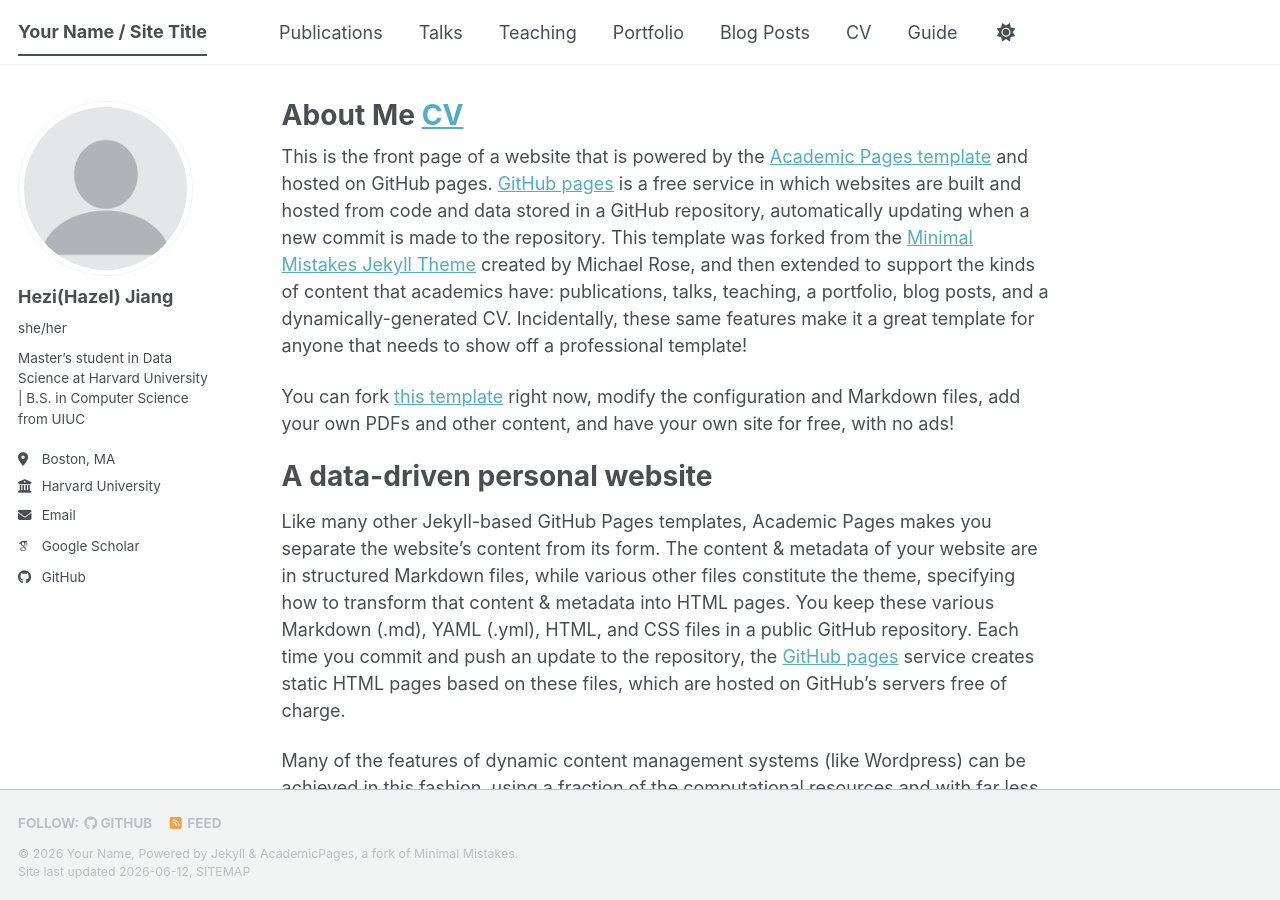
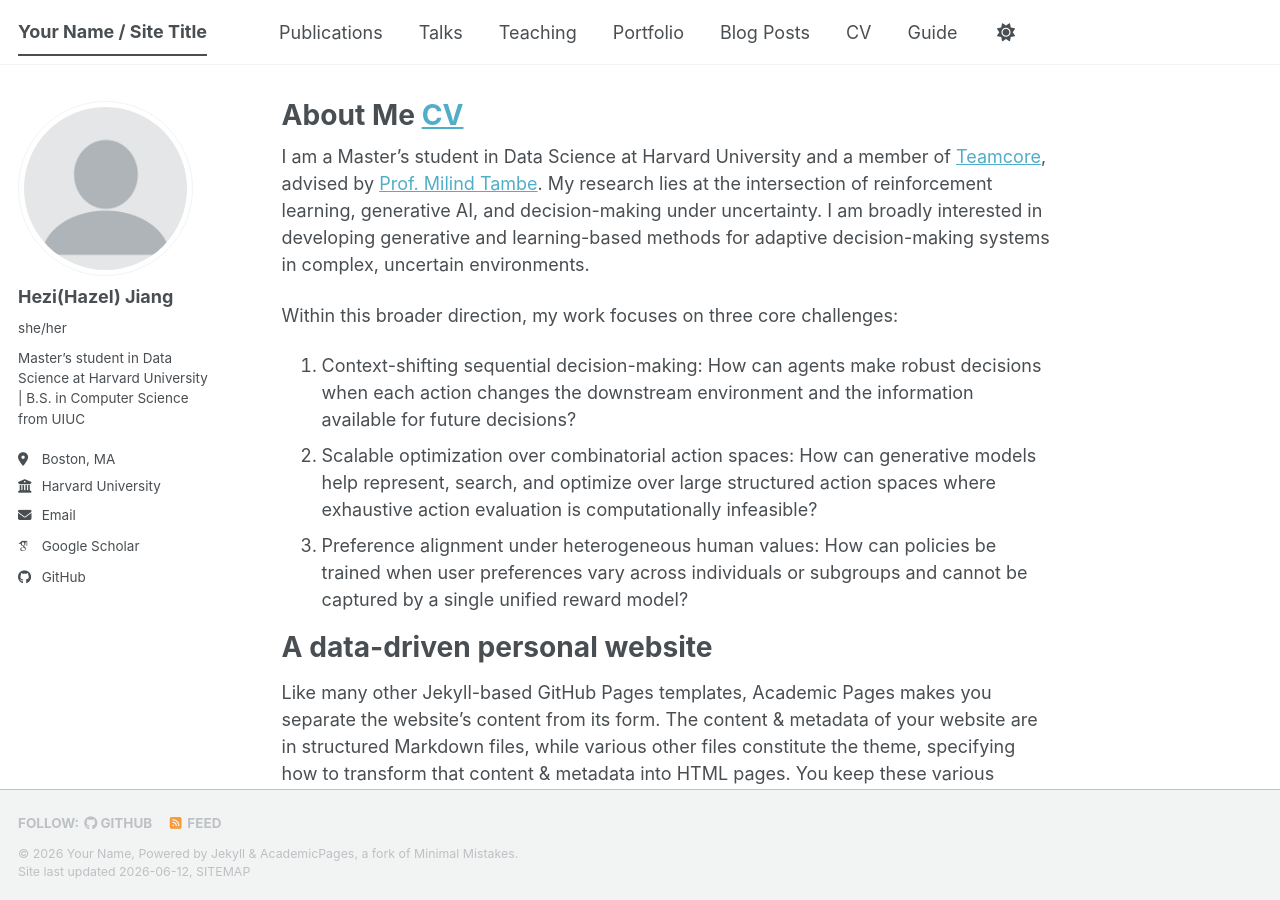
Before and after one commit to Hezi519/Hezi519.github.io, a Jekyll site: the page built from _pages/about.md, in a window 1280 px wide and 900 px high. Built offline with Jekyll 4.4.1, drawn with Linux system fonts in a browser that asks for light colours; some web fonts are replaced; a script bundle is joined from its source files by our own code; library files that are not in the unit come from our copies.

Commit message:
Update about.md

```diff
--- a/_pages/about.md
+++ b/_pages/about.md
@@ -7,9 +7,13 @@ redirect_from:
   - /about.html
 ---
 
-This is the front page of a website that is powered by the [Academic Pages template](https://github.com/academicpages/academicpages.github.io) and hosted on GitHub pages. [GitHub pages](https://pages.github.com) is a free service in which websites are built and hosted from code and data stored in a GitHub repository, automatically updating when a new commit is made to the repository. This template was forked from the [Minimal Mistakes Jekyll Theme](https://mmistakes.github.io/minimal-mistakes/) created by Michael Rose, and then extended to support the kinds of content that academics have: publications, talks, teaching, a portfolio, blog posts, and a dynamically-generated CV. Incidentally, these same features make it a great template for anyone that needs to show off a professional template!
+I am a Master’s student in Data Science at Harvard University and a member of [Teamcore](https://teamcore.seas.harvard.edu/), advised by [Prof. Milind Tambe](http://tleamcore.seas.harvard.edu/tambe/). My research lies at the intersection of reinforcement learning, generative AI, and decision-making under uncertainty. I am broadly interested in developing generative and learning-based methods for adaptive decision-making systems in complex, uncertain environments.
 
- You can fork [this template](https://github.com/academicpages/academicpages.github.io) right now, modify the configuration and Markdown files, add your own PDFs and other content, and have your own site for free, with no ads!
+Within this broader direction, my work focuses on three core challenges:
+
+1. Context-shifting sequential decision-making: How can agents make robust decisions when each action changes the downstream environment and the information available for future decisions?
+1. Scalable optimization over combinatorial action spaces: How can generative models help represent, search, and optimize over large structured action spaces where exhaustive action evaluation is computationally infeasible?
+1. Preference alignment under heterogeneous human values: How can policies be trained when user preferences vary across individuals or subgroups and cannot be captured by a single unified reward model?
 
 A data-driven personal website
 ======
```
